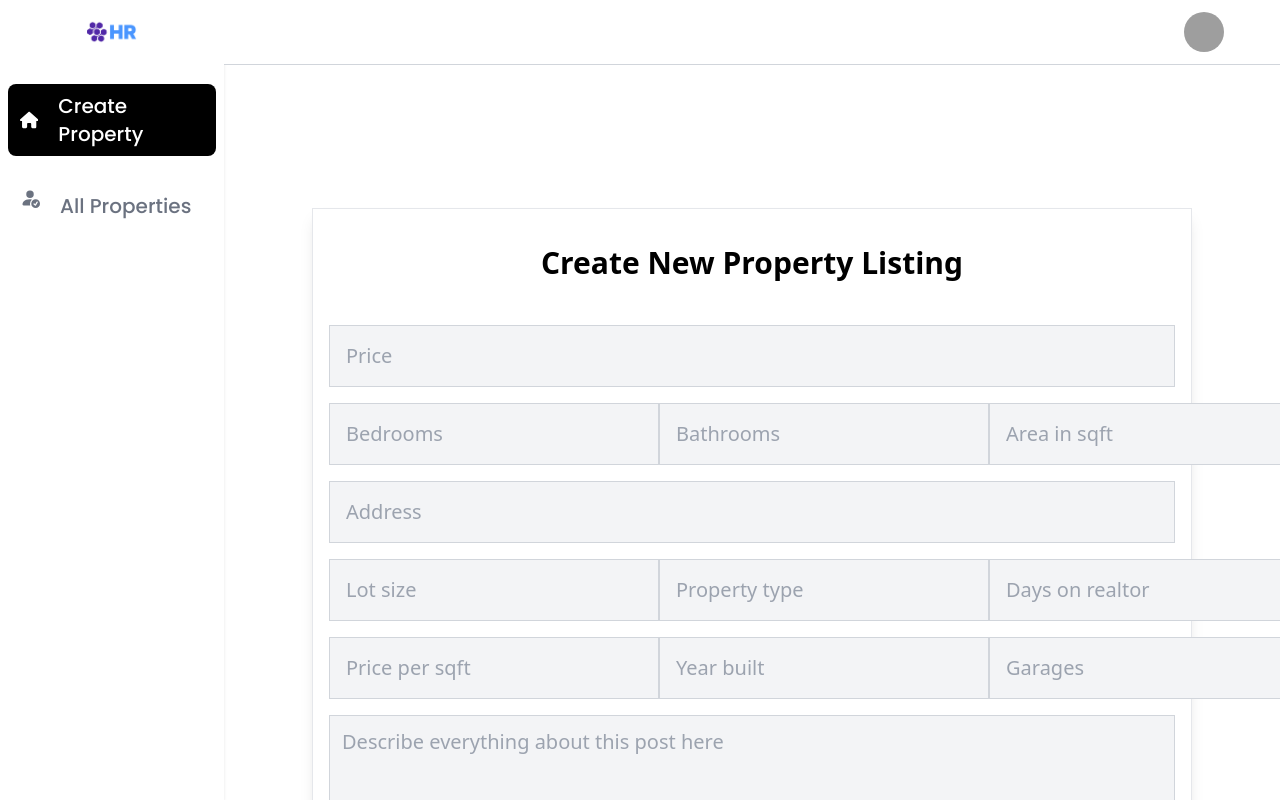
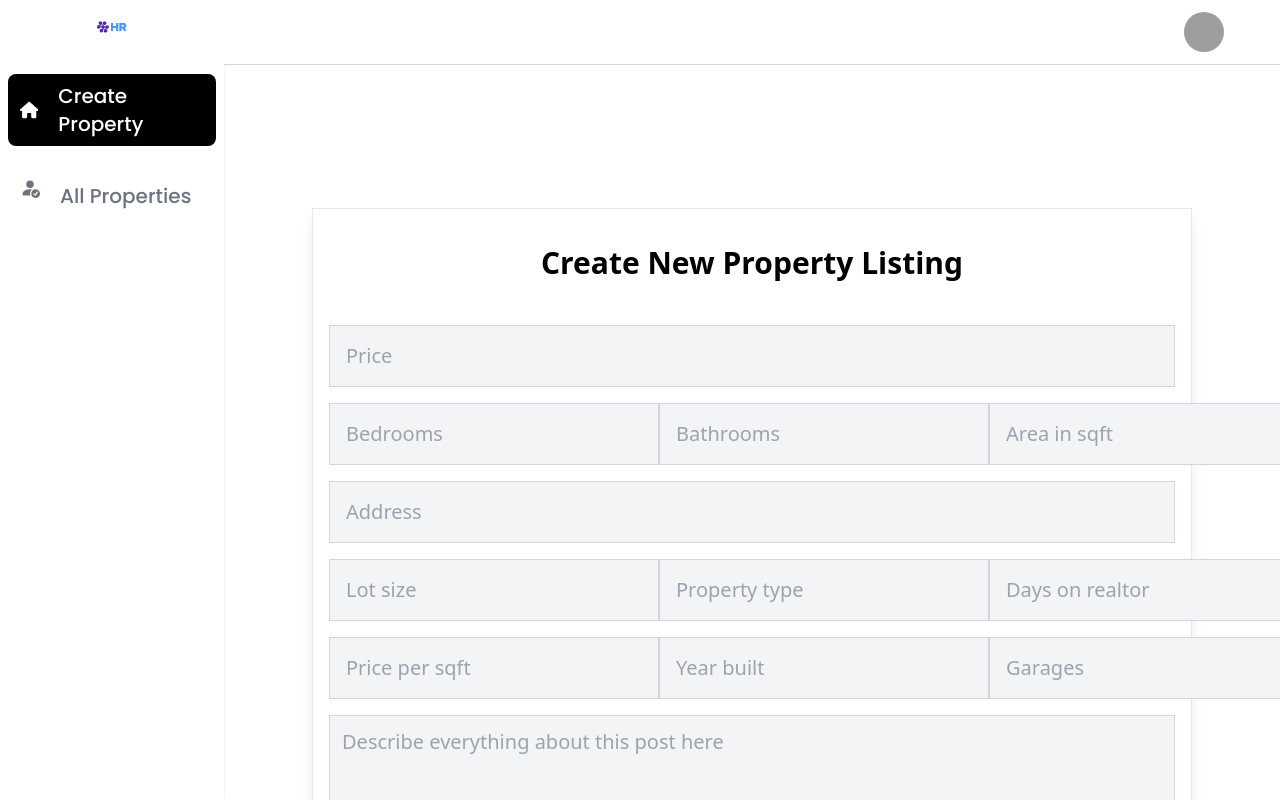
Before and after one commit to kdidrees/Admin-Dashboard-, a React (Vite) app: page / in a window 1280 px wide. Shown: the top 800 px of the page. Built offline with nearby package versions, Linux system fonts and the light colour scheme; no server answers; grey boxes are pictures that could not be loaded.

Commit message:
update in navbar and sidebar

```diff
--- a/src/layout/Navbar.jsx
+++ b/src/layout/Navbar.jsx
@@ -64,7 +64,7 @@ export default function Navbar() {
             </div>
           )}
         </div>
-        <p className="text-gray-500 text-base 2xl:text-xl font-medium 3xl:text-3xl">
+        <p className="text-gray-500 md:text-xl  font-medium">
           {userInfo?.name}
         </p>
       </div>
--- a/src/layout/Sidebar.jsx
+++ b/src/layout/Sidebar.jsx
@@ -19,8 +19,8 @@ export default function Sidebar() {
           <img
             src={logo}
             alt="logo"
-            height={50}
-            width={50}
+            height={30}
+            width={30}
             className="m-5 2xl:h-10 2xl:w-20 2xl:m-10 3xl:w-28 3xl:h-16"
           />
         </div>
```
